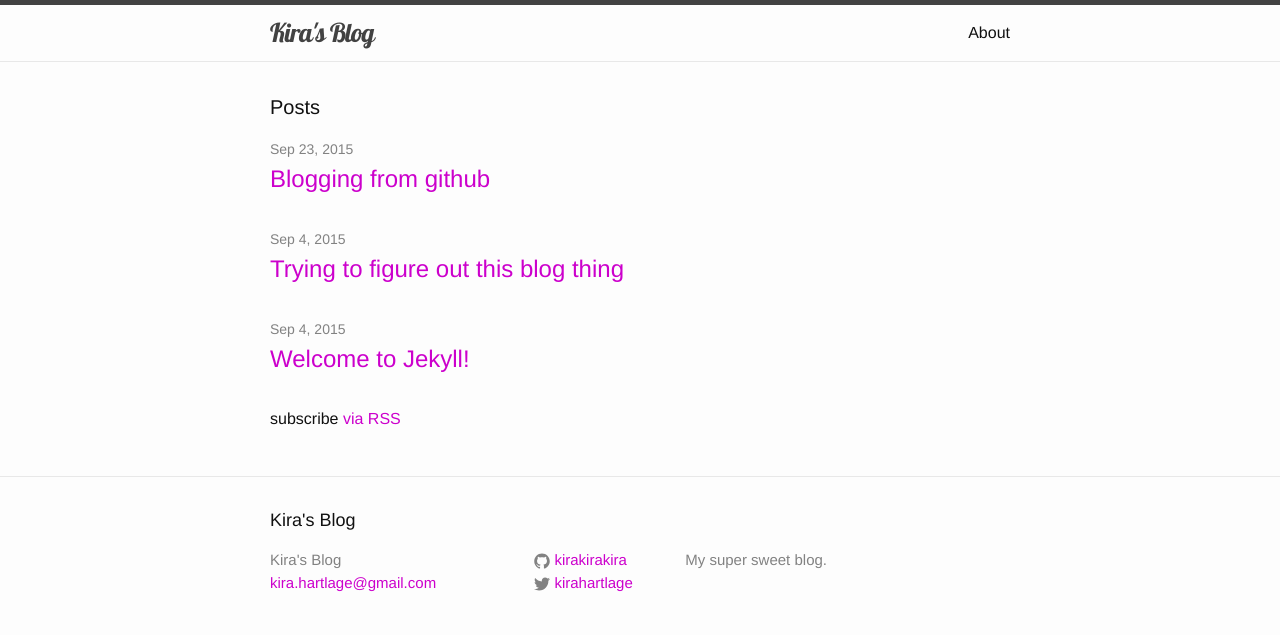
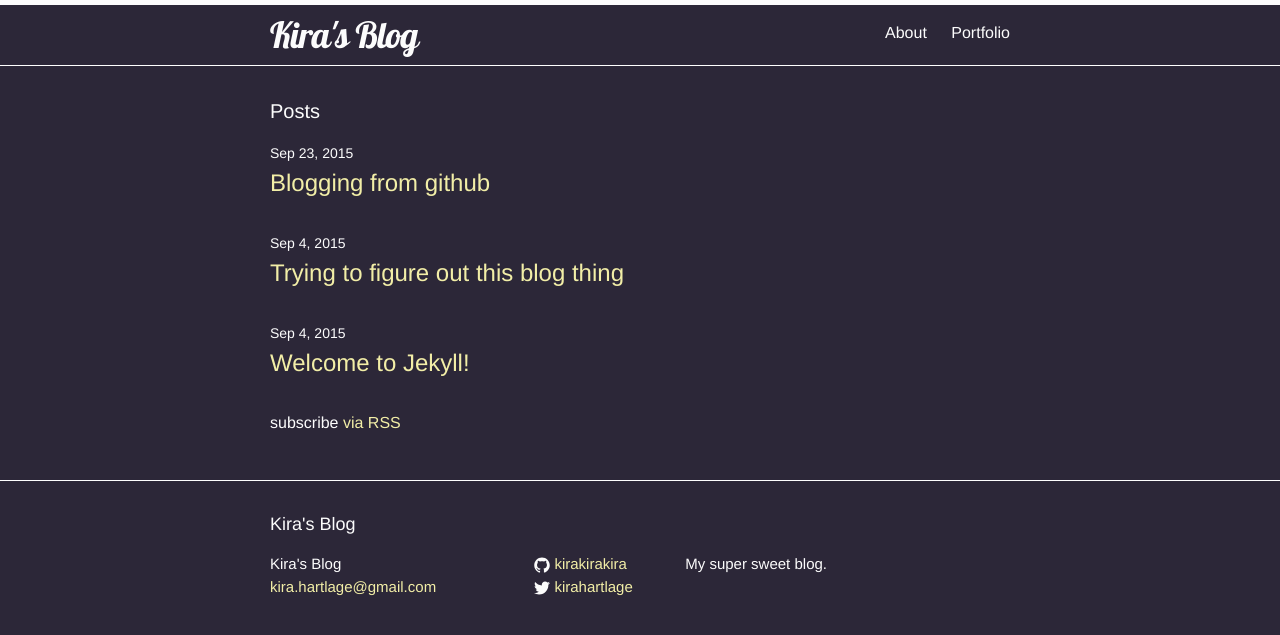
Before and after one commit to kirakirakira/blog, a Jekyll site: the page built from index.html, in a window 1280 px wide. Shown: the top 635 px of the page. Built offline with Jekyll 4.4.1, drawn with Linux system fonts in a browser that asks for light colours; Markdown is read by kramdown in place of the engine named in the settings.

Commit message:
update colors, add portfolio page

```diff
--- a/_sass/_base.scss
+++ b/_sass/_base.scss
@@ -130,7 +130,7 @@ code {
     font-size: 15px;
     border: 1px solid $grey-color-light;
     border-radius: 3px;
-    background-color: #eef;
+    background-color: black;
 }
 
 code {
--- a/_sass/_layout.scss
+++ b/_sass/_layout.scss
@@ -12,8 +12,8 @@
 
 .site-title {
     font-family: 'Lobster', cursive;
-    font-size: 26px;
-    line-height: 56px;
+    font-size: 36px;
+    line-height: 60px;
     letter-spacing: -1px;
     margin-bottom: 0;
     float: left;
@@ -199,7 +199,7 @@
 }
 
 .post-title {
-    font-size: 42px;
+    font-size: 38px;
     letter-spacing: -1px;
     line-height: 1;
 
@@ -210,6 +210,8 @@
 
 .post-content {
     margin-bottom: $spacing-unit;
+    margin-right: $spacing-unit;
+    margin-left: $spacing-unit;
 
     h2 {
         font-size: 32px;
--- a/css/main.scss
+++ b/css/main.scss
@@ -13,13 +13,13 @@ $base-line-height: 1.5;
 
 $spacing-unit:     30px;
 
-$text-color:       #111;
-$background-color: #fdfdfd;
-$brand-color:      #CC00CC;
+$text-color:       #fcfcfc;
+$background-color: #2C2738;
+$brand-color:      #F2EEA7;
 
-$grey-color:       #828282;
-$grey-color-light: lighten($grey-color, 40%);
-$grey-color-dark:  darken($grey-color, 25%);
+$grey-color:       #fcfcfc;
+$grey-color-light: lighten($grey-color, 80%);
+$grey-color-dark:  darken($grey-color, 0%);
 
 // Width of the content area
 $content-width:    800px;
```
Also changed, not shown: portfolio.md (added, +6 -0 lines), 1 other file.
